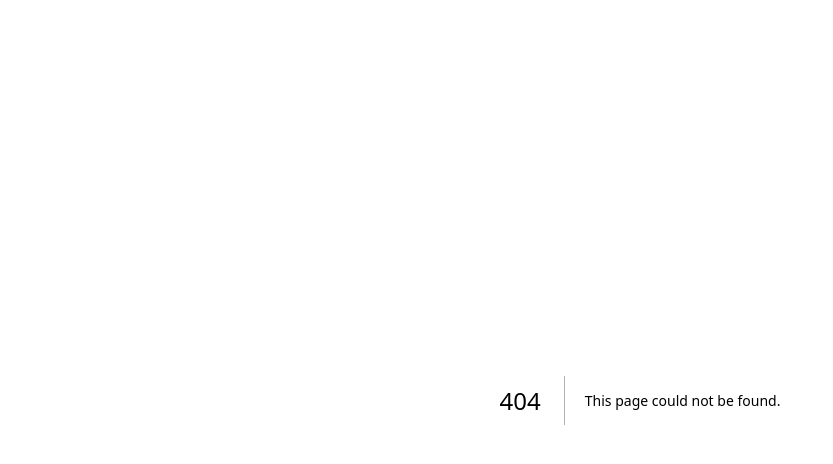
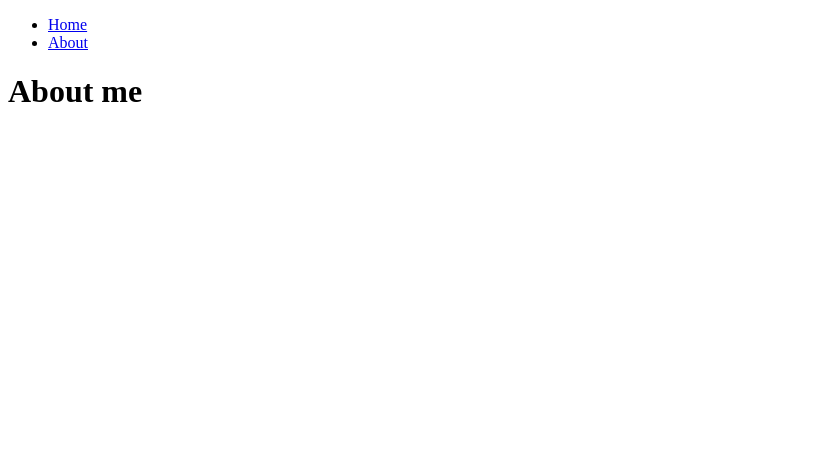
Before and after one commit to keep-calm-and-develop/next-blog, a Next.js app: page /about in a window 1280 px wide. Before the commit this address had no page. Shown: the top 464 px of the page, without its empty margins (0-833 px from the left). Built offline with nearby package versions, Linux system fonts and the light colour scheme.

Commit message:
Routing and Navigation
1. About page
2. NavBar
3. Head

```diff
--- /dev/null
+++ b/components/NavBar.js
@@ -0,0 +1,18 @@
+import Link from "next/link";
+
+function NavBar() {
+    return (
+        <nav>
+            <ul>
+                <li>
+                    <Link href='/'>Home</Link>
+                </li>
+                <li>
+                    <Link href='/about'>About</Link>
+                </li>
+            </ul>
+        </nav>
+    );
+}
+
+export default NavBar;
--- a/package.json
+++ b/package.json
@@ -2,7 +2,9 @@
     "name": "next-blog",
     "private": true,
     "scripts": {
-        "dev": "next dev"
+        "build": "next build",
+        "dev": "next dev",
+        "start": "next start"
     },
     "dependencies": {
         "next": "^13.4.5",
--- /dev/null
+++ b/pages/_app.js
@@ -0,0 +1,16 @@
+import NavBar from "../components/NavBar";
+
+function App({ Component, pageProps }) {
+    return (
+        <>
+            <header>
+                <NavBar />
+            </header>
+            <main>
+                <Component {...pageProps} />
+            </main>
+        </>
+    );
+}
+
+export default App;
--- /dev/null
+++ b/pages/about.js
@@ -0,0 +1,14 @@
+import Head from "next/head";
+
+function AboutPage() {
+    return (
+        <>
+            <Head>
+                <title>About - Aniket's Blog</title>
+            </Head>
+            <h1>About me</h1>
+        </>
+    );
+}
+
+export default AboutPage;
```
Also changed, not shown: pages/index.js (+8 -3 lines).
